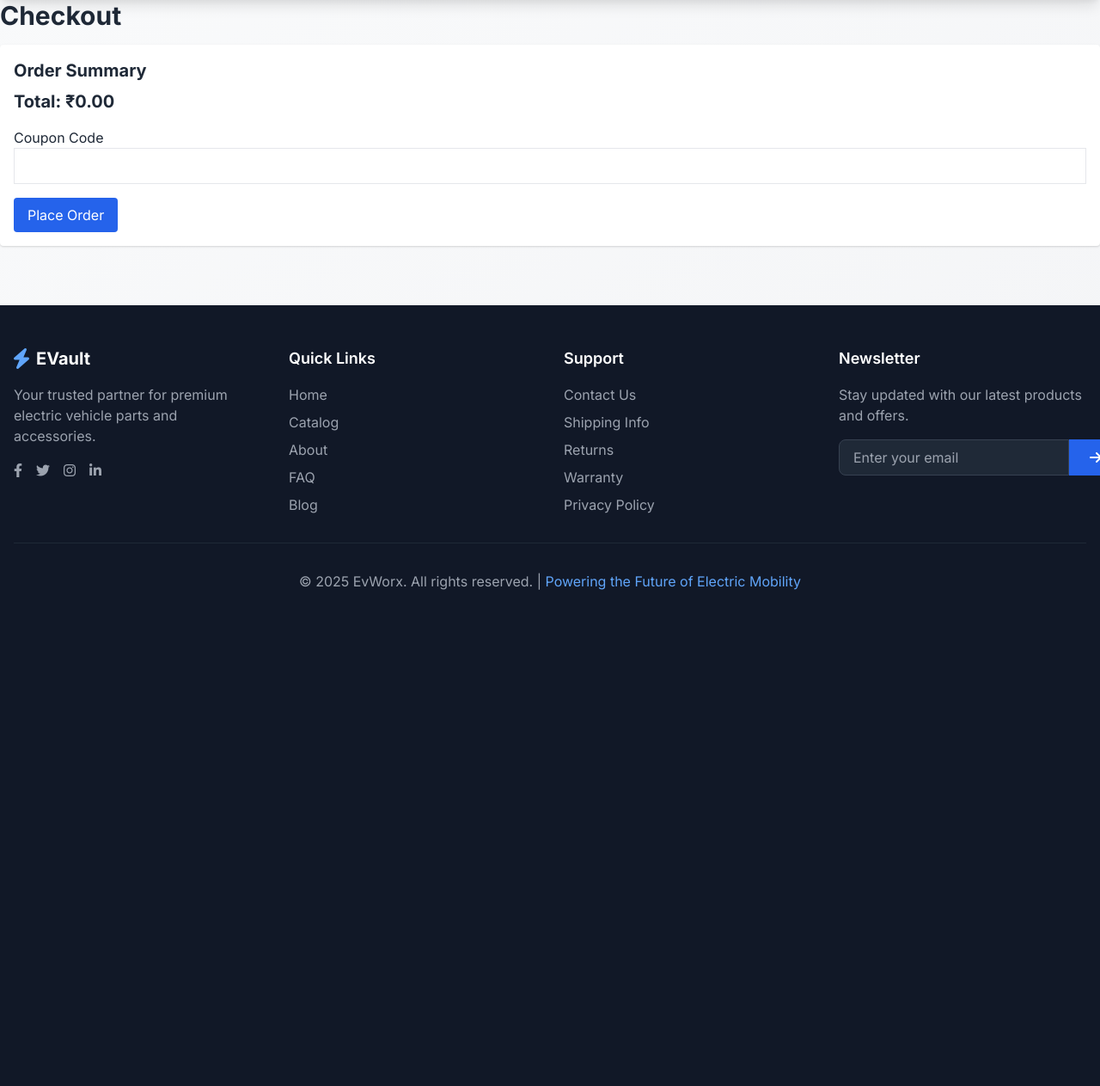
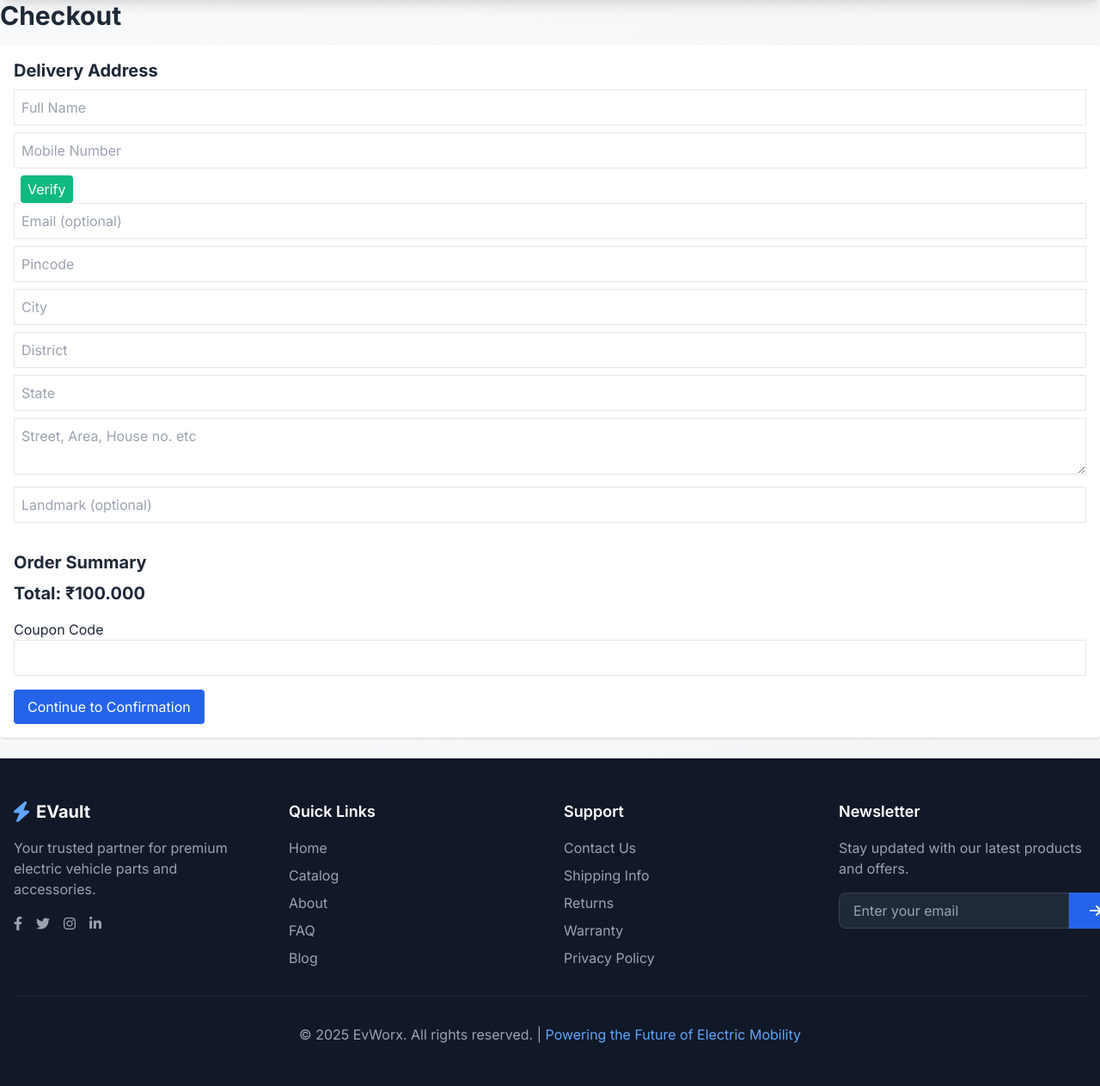
Before and after one commit to sayout-de003/EvWorx, a Django app: page /order/ in a window 1280 px wide. Shown: the part 64-1327 px from the top of the page at 86% size. Before the commit the page ends 750 px from the top, so only its background shows below. Run offline with Django 5.2, Linux system fonts and the light colour scheme; a user stored in the database is signed in; tables that the repository leaves empty hold one stand-in row (values such as "Sample post").

Commit message:
Implemented address and OTP verification system

```diff
--- a/core/templates/core/order_create.html
+++ b/core/templates/core/order_create.html
@@ -1,9 +1,32 @@
 {% extends 'core/base.html' %}
 {% block title %}Checkout{% endblock %}
+
 {% block content %}
 <h1 class="text-3xl font-bold mb-4">Checkout</h1>
-    <div class="bg-white p-4 rounded shadow">
-        <h2 class="text-xl font-bold mb-2">Order Summary</h2>
+
+<!-- Delivery Address -->
+<div class="bg-white p-4 rounded shadow mb-6">
+    <h2 class="text-xl font-bold mb-2">Delivery Address</h2>
+    <form method="POST">
+        {% csrf_token %}
+        <input type="text" name="full_name" placeholder="Full Name" required class="w-full p-2 mb-2 border"><br>
+        <input type="text" name="phone" placeholder="Mobile Number" required class="w-full p-2 mb-2 border">
+        <button type="button" id="verify-btn" onclick="verifyPhone()" class="bg-green-500 text-white px-2 py-1 rounded ml-2">Verify</button><br>
+
+        <div id="otp-section" style="display: none;" class="mt-2">
+            <input type="text" name="otp" placeholder="Enter OTP" class="w-full p-2 border mb-2">
+        </div>
+
+        <input type="email" name="email" placeholder="Email (optional)" class="w-full p-2 mb-2 border"><br>
+        <input type="text" name="pincode" required placeholder="Pincode" class="w-full p-2 mb-2 border"><br>
+        <input type="text" name="city" required placeholder="City" class="w-full p-2 mb-2 border"><br>
+        <input type="text" name="district" required placeholder="District" class="w-full p-2 mb-2 border"><br>
+        <input type="text" name="state" required placeholder="State" class="w-full p-2 mb-2 border"><br>
+        <textarea name="local_address" required placeholder="Street, Area, House no. etc" class="w-full p-2 mb-2 border"></textarea><br>
+        <input type="text" name="landmark" placeholder="Landmark (optional)" class="w-full p-2 mb-2 border"><br>
+
+        <!-- Order Summary -->
+        <h2 class="text-xl font-bold mt-6 mb-2">Order Summary</h2>
         {% for item in cart.items.all %}
             <div class="flex justify-between items-center mb-4">
                 <div>
@@ -13,14 +36,57 @@
                 </div>
             </div>
         {% endfor %}
-        <p class="text-xl font-bold">Total: ₹{{ cart.items.all|length|floatformat:2 }}</p>
-        <form method="post" class="mt-4">
-            {% csrf_token %}
-            <div class="mb-4">
+        <p class="text-xl font-bold">Total: ₹{{ total_price }}</p>
+
+        <!-- Coupon -->
+        <div class="mb-4 mt-4">
             <label for="coupon_code" class="block">Coupon Code</label>
             <input type="text" name="coupon_code" id="coupon_code" class="w-full p-2 border">
         </div>
-            <button type="submit" class="bg-blue-600 text-white px-4 py-2 rounded">Place Order</button>
+
+        <button type="submit" class="bg-blue-600 text-white px-4 py-2 rounded">Continue to Confirmation</button>
     </form>
 </div>
+
+<script>
+    let otpSent = false;
+
+    function verifyPhone() {
+        const phone = document.querySelector('input[name="phone"]').value;
+        const otp = document.querySelector('input[name="otp"]').value;
+
+        const payload = { phone };
+        if (otpSent) {
+            payload.otp = otp;
+        }
+
+        fetch("{% url 'verify_phone' %}", {
+            method: 'POST',
+            headers: {
+                'X-CSRFToken': '{{ csrf_token }}',
+                'Content-Type': 'application/x-www-form-urlencoded'
+            },
+            body: new URLSearchParams(payload)
+        })
+        .then(res => res.json())
+        .then(data => {
+            if (data.status === 'otp_sent') {
+                otpSent = true;
+                alert('OTP sent to ' + phone);
+                document.getElementById('otp-section').style.display = 'block';
+                document.getElementById('verify-btn').textContent = 'Submit OTP';
+            } else if (data.status === 'verified') {
+                alert('Phone verified!');
+                document.querySelector('input[name="phone"]').readOnly = true;
+                document.getElementById('otp-section').style.display = 'none';
+                document.getElementById('verify-btn').textContent = 'Verified ✅';
+                document.getElementById('verify-btn').disabled = true;
+            } else {
+                alert(data.message || 'Something went wrong.');
+            }
+        });
+    }
+    </script>
+
+
 {% endblock %}
--- a/core/urls.py
+++ b/core/urls.py
@@ -5,7 +5,7 @@ from core.views import (
     ProductViewSet, CartViewSet, OrderViewSet, WishlistViewSet,
     ReviewViewSet, homepage, about, faq, blog, blog_detail,
     signup, user_login, user_logout, catalog, garage, cart_view,
-    wishlist_view, order_create
+    wishlist_view, order_create, order_confirm, order_payment,verify_phone
 )
 from django.conf import settings
 from django.conf.urls.static import static
@@ -41,6 +41,10 @@ urlpatterns = [
     path('cart/', cart_view, name='cart'),
     path('wishlist/', wishlist_view, name='wishlist'),
     path('order/', order_create, name='order_create'),
+    # path('order/', views.order_create, name='order_create'),
+    path('order/confirm/', order_confirm, name='order_confirm'),
+    path('order/payment/',order_payment, name='order_payment'),
+    path('verify-phone/', verify_phone, name='verify_phone'),
 
     # API
     path('api/', include(router.urls)),
--- a/core/views.py
+++ b/core/views.py
@@ -382,13 +382,23 @@ def catalog(request):
 
 
 # @login_required
+from django.shortcuts import render, redirect
+from django.contrib import messages
+from django.utils import timezone
+from .models import Cart, Product, Order, OrderItem, Coupon
+from django.views.decorators.csrf import csrf_exempt
+
 def order_create(request):
+    # Get cart items
+    items = []
     if request.user.is_authenticated:
-        cart = Cart.objects.get(user=request.user)
-        items = cart.items.all()
+        try:
+            cart = Cart.objects.get(user=request.user)
+            items = list(cart.items.all())  # CartItem objects
+        except Cart.DoesNotExist:
+            items = []
     else:
         session_cart = request.session.get('cart', {})
-        items = []
         for product_id, quantity in session_cart.items():
             try:
                 product = Product.objects.get(id=product_id)
@@ -397,46 +407,231 @@ def order_create(request):
                 continue
 
     if not items:
-        messages.error(request, 'Cart is empty')
-        return redirect('cart')
+        messages.error(request, "Cart is empty")
+        return redirect("cart")
 
+    # Calculate total price for display
+    total_price = 0
+    if request.user.is_authenticated:
+        for item in items:
+            total_price += item.get_total_price()
+    else:
+        for item in items:
+            total_price += item['product'].price * item['quantity']
+
+    # Handle form POST
     if request.method == 'POST':
-        coupon = None
+        # Store address in session
+        request.session['address_data'] = {
+            'full_name': request.POST['full_name'],
+            'phone': request.POST['phone'],
+            'email': request.POST.get('email'),
+            'pincode': request.POST['pincode'],
+            'city': request.POST['city'],
+            'district': request.POST['district'],
+            'state': request.POST['state'],
+            'local_address': request.POST['local_address'],
+            'landmark': request.POST.get('landmark'),
+        }
+
+        # Validate and store coupon
         coupon_code = request.POST.get('coupon_code')
         if coupon_code:
             try:
-                coupon = Coupon.objects.get(code=coupon_code, active=True, valid_from__lte=timezone.now(), valid_until__gte=timezone.now())
+                coupon = Coupon.objects.get(
+                    code=coupon_code, active=True,
+                    valid_from__lte=timezone.now(),
+                    valid_until__gte=timezone.now()
+                )
+                request.session['applied_coupon'] = coupon.code
             except Coupon.DoesNotExist:
                 messages.error(request, 'Invalid or expired coupon')
                 return redirect('order_create')
 
-        # Create order (assign to user if logged in, else anonymous)
-        order = Order.objects.create(
-            user=request.user if request.user.is_authenticated else None,
-            status='Pending',
-            coupon=coupon
+        return redirect('order_confirm')
+
+    return render(request, 'core/order_create.html', {
+        'cart_items': items,
+        'total_price': total_price
+    })
+
+
+from decimal import Decimal
+from .models import DeliveryAddress, Coupon, Order, OrderItem, Product, Cart
+
+def order_confirm(request):
+    # Load cart again
+    items = []
+    if request.user.is_authenticated:
+        try:
+            cart = Cart.objects.get(user=request.user)
+            items = list(cart.items.all())
+        except Cart.DoesNotExist:
+            items = []
+    else:
+        session_cart = request.session.get('cart', {})
+        for product_id, quantity in session_cart.items():
+            try:
+                product = Product.objects.get(id=product_id)
+                items.append({'product': product, 'quantity': quantity})
+            except Product.DoesNotExist:
+                continue
+
+    if not items:
+        messages.error(request, "Cart is empty")
+        return redirect("cart")
+
+    # Address & coupon from session
+    address_data = request.session.get('address_data')
+    if not address_data:
+        messages.error(request, "Address details are missing.")
+        return redirect("order_create")
+
+    coupon = None
+    coupon_code = request.session.get('applied_coupon')
+    if coupon_code:
+        try:
+            coupon = Coupon.objects.get(code=coupon_code, active=True)
+        except Coupon.DoesNotExist:
+            coupon = None
+
+    # Calculate subtotal
+    subtotal = Decimal(0)
+    order_items = []
+
+    for item in items:
+        if request.user.is_authenticated:
+            product = item.product
+            quantity = item.quantity
+            price = product.price
+        else:
+            product = item['product']
+            quantity = item['quantity']
+            price = product.price
+
+        subtotal += price * quantity
+        order_items.append((product, quantity, price))
+
+    gst = subtotal * Decimal('0.18')
+    delivery = Decimal('50.00')
+    total = subtotal + gst + delivery
+
+    discount = Decimal(0)
+    if coupon:
+        discount = total * Decimal(coupon.discount_percentage / 100)
+        total -= discount
+
+    # Create Order
+    order = Order.objects.create(
+        user=request.user if request.user.is_authenticated else None,
+        status='Pending',
+        coupon=coupon,
+        subtotal=subtotal,
+        gst=gst,
+        delivery_charge=delivery,
+        total_amount=total
+    )
+
+    # Create Order Items
+    for product, quantity, price in order_items:
+        OrderItem.objects.create(
+            order=order,
+            product=product,
+            quantity=quantity,
+            price=price
         )
 
-        for item in items:
-            OrderItem.objects.create(
-                order=order,
-                product=item['product'],
-                quantity=item['quantity'],
-                price=item['product'].price
-            )
+    # Save Address
+    DeliveryAddress.objects.create(
+        order=order,
+        full_name=address_data['full_name'],
+        phone=address_data['phone'],
+        email=address_data.get('email'),
+        pincode=address_data['pincode'],
+        city=address_data['city'],
+        district=address_data['district'],
+        state=address_data['state'],
+        local_address=address_data['local_address'],
+        landmark=address_data.get('landmark'),
+        verified=False
+    )
 
-        order.total_amount = order.calculate_total()
-        order.save()
+    # Clear cart
+    if request.user.is_authenticated:
+        cart.items.all().delete()
+    else:
+        request.session['cart'] = {}
 
-        if request.user.is_authenticated:
-            cart.items.all().delete()
+    # Clear session data
+    request.session.pop('address_data', None)
+    request.session.pop('applied_coupon', None)
+
+    return render(request, 'core/order_confirm.html', {
+        'order': order,
+        'address': address_data,
+        'total_breakdown': {
+            'subtotal': subtotal,
+            'gst': gst,
+            'delivery': delivery,
+            'discount': discount,
+            'total': total
+        }
+    })
+from django.shortcuts import render, get_object_or_404
+from .models import Order
+from django.contrib.auth.decorators import login_required
+
+def order_payment(request):
+    if request.user.is_authenticated:
+        # Get the most recent order by the user
+        order = Order.objects.filter(user=request.user).order_by('-created_at').first()
+    else:
+        # For guest checkout, pass order ID via GET/session
+        order_id = request.GET.get('order_id')
+        if not order_id:
+            return render(request, 'core/order_payment.html', {'error': 'Order ID missing'})
+        order = get_object_or_404(Order, id=order_id)
+
+    if not order:
+        return render(request, 'core/order_payment.html', {'error': 'Order not found'})
+
+    return render(request, 'core/order_payment.html', {
+        'order': order,
+        'amount': order.total_amount,
+        'payment_options': ['UPI', 'QR Code', 'Card', 'Cash on Delivery']
+    })
+
+from django.http import JsonResponse
+from django.views.decorators.csrf import csrf_exempt
+import random
+
+otp_store = {}  # Ideally use a cache or DB
+
+@csrf_exempt
+def verify_phone(request):
+    if request.method == 'POST':
+        phone = request.POST.get('phone')
+        otp = request.POST.get('otp')
+
+        if otp:
+            # Verify OTP
+            saved_otp = otp_store.get(phone)
+            if saved_otp and otp == saved_otp:
+                del otp_store[phone]
+                return JsonResponse({'status': 'verified'})
+            else:
+                return JsonResponse({'status': 'error', 'message': 'Invalid OTP'})
         else:
-            request.session['cart'] = {}
+            # Send OTP
+            generated_otp = str(random.randint(100000, 999999))
+            otp_store[phone] = generated_otp
 
-        messages.success(request, 'Order placed successfully')
-        return redirect('homepage')
+            # TODO: Integrate actual SMS sending here
+            print(f"OTP for {phone} is {generated_otp}")  # For testing
 
-    return render(request, 'core/order_create.html', {'cart_items': items})
+            return JsonResponse({'status': 'otp_sent'})
+
+
 
 
 # Existing ViewSets...
```
Also changed, not shown: core/models.py (+58 -7 lines), core/templates/core/order_confirm.html (added, +48 -0 lines), core/templates/core/order_payment.html (added, +35 -0 lines), core/migrations/0008_order_delivery_charge_order_gst_order_subtotal_and_more.py (added), core/migrations/0009_deliveryaddress.py (added), 1 other file. Lines whose indentation alone changed are shown as unchanged.
